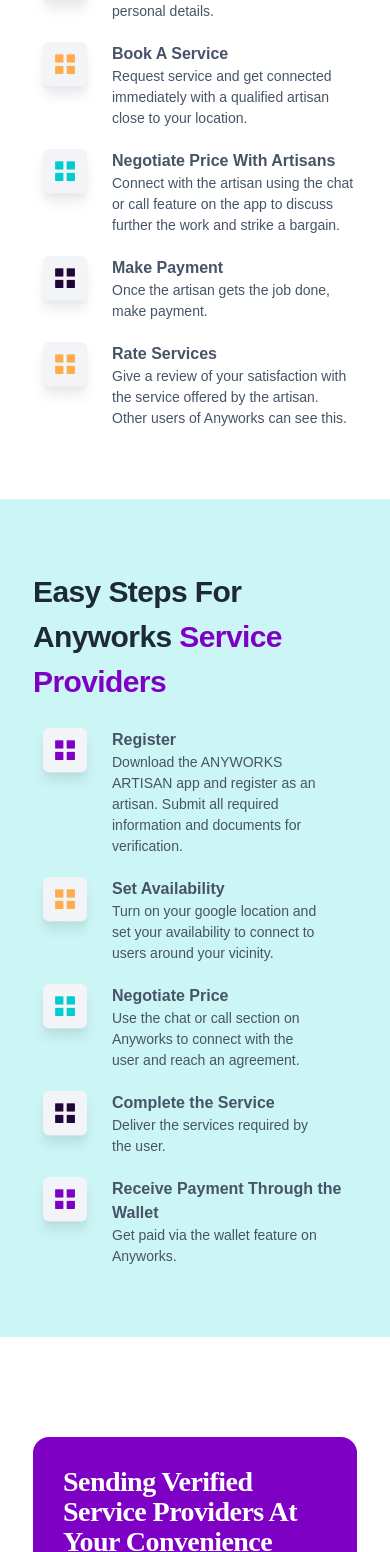
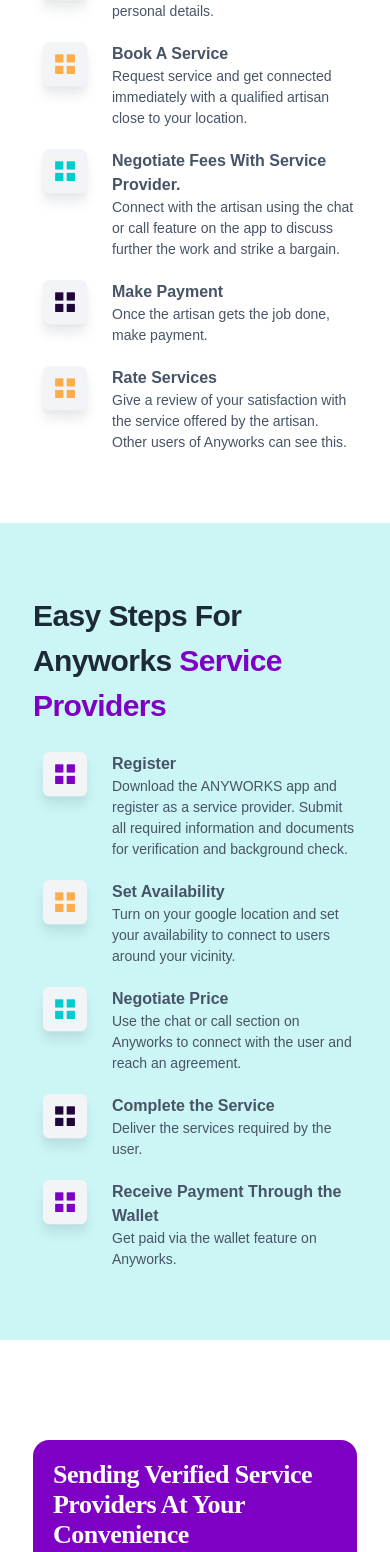
Before and after one commit to Aliiiu/anyworks, a Next.js app: page /services in a window 390 px wide. Shown: the part 2761-4313 px from the top of the page. Built offline with nearby package versions, Linux system fonts and the light colour scheme; a web font is replaced by a local one.

Commit message:
UPDATE:content update

```diff
--- a/components/section/Howitworks/StepsForArtisians.tsx
+++ b/components/section/Howitworks/StepsForArtisians.tsx
@@ -10,7 +10,7 @@ const steps: stepsType[] = [
 	{
 		icon: '/images/menu_1.png',
 		title: 'Register',
-		content: `Download the ANYWORKS ARTISAN app and register as an artisan. Submit all required information and documents for verification.`,
+		content: `Download the ANYWORKS app and register as a service provider. Submit all required information and documents for verification and background check.`,
 	},
 	{
 		icon: '/images/menu_2.png',
@@ -74,7 +74,7 @@ const StepsForArtisians = () => {
 									<h6 className='text-[#475467] text-[16px] md:text-[20px] font-bold'>
 										{item.title}
 									</h6>
-									<p className='text-[#475467] text-[14px] md:text-[16px] w-[85%]'>
+									<p className='text-[#475467] text-[14px] md:text-[16px] lg:w-[85%]'>
 										{item.content}
 									</p>
 								</div>
--- a/components/section/Howitworks/StepsForUsers.tsx
+++ b/components/section/Howitworks/StepsForUsers.tsx
@@ -19,7 +19,7 @@ const steps: stepsType[] = [
 	},
 	{
 		icon: '/images/menu_3.png',
-		title: 'Negotiate price with artisans',
+		title: 'Negotiate fees with service provider.',
 		content: `Connect with the artisan using the chat or call feature on the app to discuss further the work and strike a bargain.`,
 	},
 	{
@@ -47,7 +47,7 @@ const StepsForUsers = () => {
 			</div>
 			<div className='md:w-[63%] relative'>
 				<h3 className='font-semibold text-[#1D2939] lg:leading-[45px] leading-[38px] text-left capitalize'>
-					5 Easy steps For <br /> All Anyworks{' '}
+					Easy steps For <br /> All Anyworks{' '}
 					<span className='text-[#7E00C4]'>Users</span>
 				</h3>
 				<div className='absolute hidden xl:block top-[-10px] right-[130px]'>
@@ -75,7 +75,7 @@ const StepsForUsers = () => {
 									<h6 className='text-[#475467] text-[16px] md:text-[20px] capitalize font-bold'>
 										{item.title}
 									</h6>
-									<p className='text-[#475467] text-[14px] md:text-[16px] xl:w-[80%]'>
+									<p className='text-[#475467] text-[14px] md:text-[16px] lg:w-[80%]'>
 										{item.content}
 									</p>
 								</div>
--- a/components/section/WhyAnyWorks/Benefit.tsx
+++ b/components/section/WhyAnyWorks/Benefit.tsx
@@ -13,7 +13,9 @@ const Benefit: FC<{
 }> = ({ reasons, classes, divClass }) => {
 	return (
 		<div className={divClass}>
-			<h3 className='text-[#7E00C4] font-bold text-center'>WHY ANYWORKS ?</h3>
+			<h3 className='text-[#7E00C4] text-[28px] lg:text-[36px] font-bold text-center'>
+				WHY ANYWORKS ?
+			</h3>
 			<div className={classes}>
 				{reasons.map((item, idx) => (
 					<div key={idx} className='flex mb-[20px] md:mb-[30px]'>
@@ -26,10 +28,10 @@ const Benefit: FC<{
 							/>
 						</div>
 						<div className=''>
-							<h6 className='text-[#210639] text-[20px] font-bold'>
+							<h6 className='text-[#210639] text-[18px] md:text-[20px] font-bold'>
 								{item.title}
 							</h6>
-							<p className='text-[#475467] mt-3 text-[16px] w-[100%]'>
+							<p className='text-[#475467] mt-3 text-[14px] md:text-[16px] w-[100%]'>
 								{item.content}
 							</p>
 						</div>
--- a/components/section/WhyAnyWorks/Joinwaitlist.tsx
+++ b/components/section/WhyAnyWorks/Joinwaitlist.tsx
@@ -27,11 +27,10 @@ const Joinwaitlist = () => {
 				/>
 			)}
 			<div id='waitlist' className='xl:scroll-mt-[40rem] scroll-mt-[10rem]'>
-				<div className='xl:mt-[300px] mt-[100px] relative bg-[#7E00C4] flex rounded-[16px] xl:rounded-[48px] p-[30px] md:[40px] lg:pl-[60px] lg:pr-0 lg:py-[70px]'>
+				<div className='xl:mt-[300px] mt-[100px] relative bg-[#7E00C4] flex rounded-[16px] xl:rounded-[48px] p-[20px] md:[40px] lg:pl-[60px] lg:pr-0 lg:py-[70px]'>
 					<div className='xl:w-[65%] lg:w-[90%] w-full'>
-						<h1 className='text-white mb-[15px] font-semibold capitalize text-[28px] lg:text-[40px] leading-[30px] lg:leading-[45px] lg:text-left '>
-							Sending Verified Service Providers{' '}
-							<br className='hidden lg:block' /> At Your Convenience
+						<h1 className='text-white mb-[15px] font-semibold capitalize text-[26px] lg:text-[40px] leading-[30px] lg:leading-[45px] lg:text-left '>
+							Sending Verified Service Providers At Your Convenience
 						</h1>
 						<p className='text-white mb-[23px] text-sm lg:text-left w-full lg:w-[95%] lg:mx-[inherit] mx-[auto]'>
 							Locating trusted and proficient artisans around your vicinity can
```
